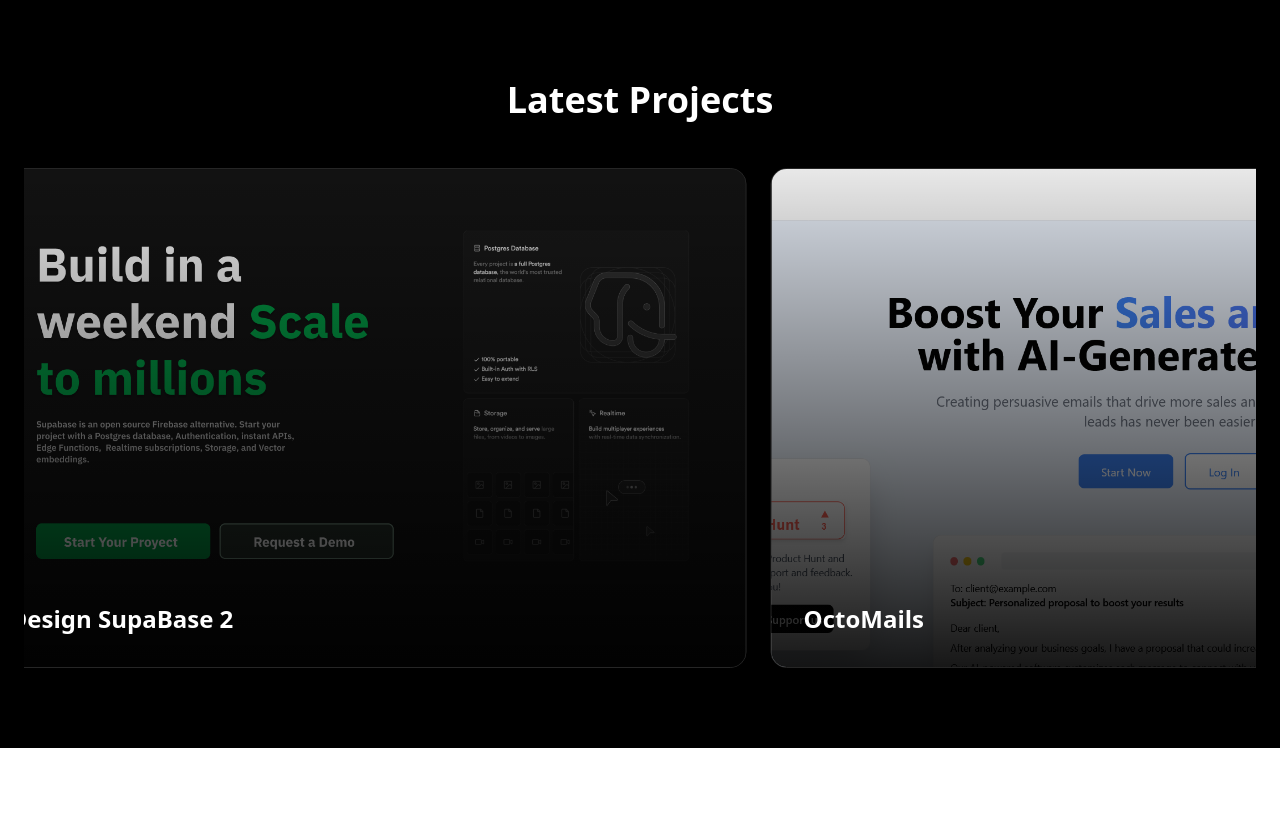
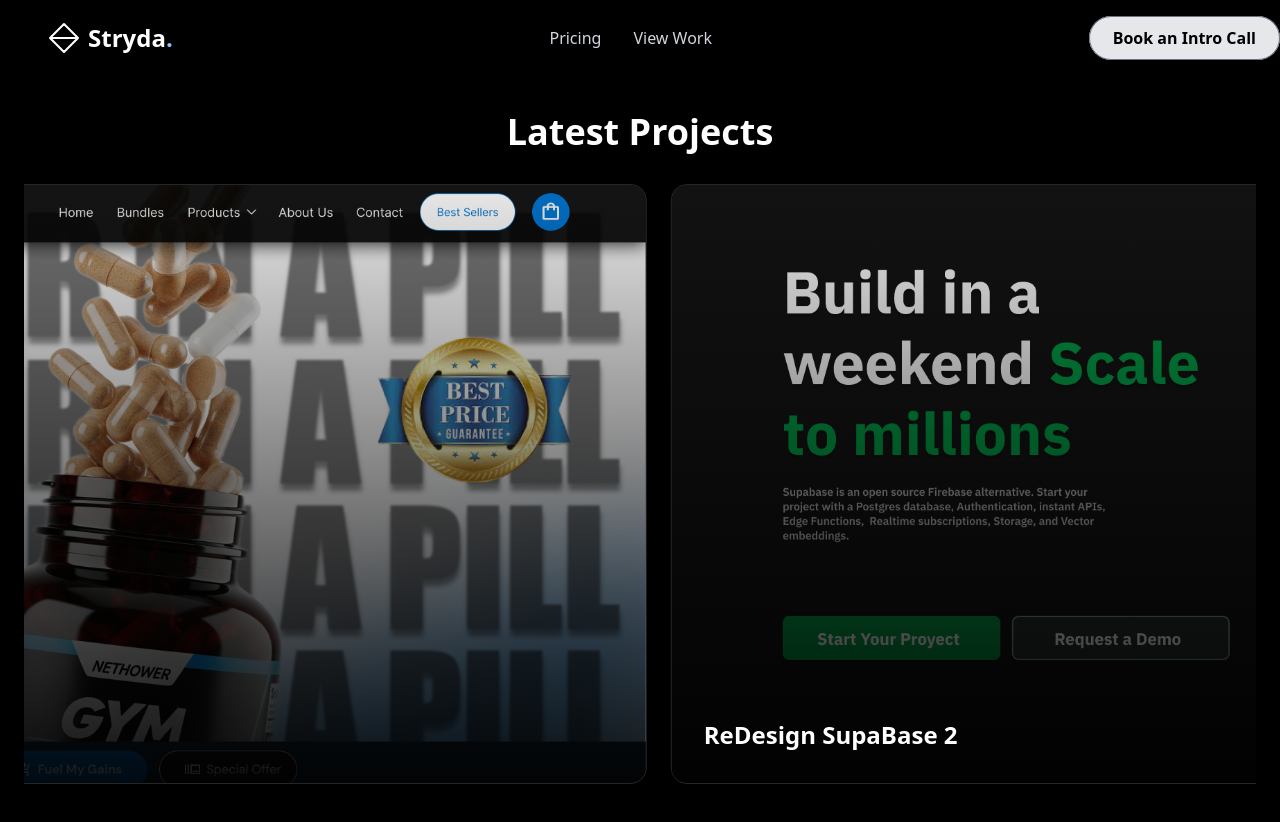
Before and after one commit to JavierLRA-Jimenez/strydaWebsite, a Next.js app: page /All_Work in a window 1280 px wide. Shown: the top 822 px of the page. Before the commit the page ends 800 px from the top, so only its background shows below. Built offline with nearby package versions, Linux system fonts and the light colour scheme.

Commit message:
Cambios en imagenes

```diff
--- a/src/Components/Portfolio.tsx
+++ b/src/Components/Portfolio.tsx
@@ -1,19 +1,19 @@
 "use client"
 import React from 'react';
 import Image from 'next/image';
-import SupaBase from "../assets/SupaBase V1.png"
 import SupaBase2 from "../assets/SupaBase V2.png"
 import OctoMails from "../assets/Octomail.png"
 import Pizza from "../assets/Pizza Section.png"
 import Heroku from "../assets/Heroku Design.png"
 import Lez from "../assets/Lez.png"
 import Sushi from "../assets/Sushi.png"
-import MarleyDark from "../assets/Coffe Store Dark.png"
+import Gym from "../assets/Gym.png"
+import Pill from "../assets/PillStore.png"
 
 const projects = [
   {
-    title: 'ReDesign SupaBase',
-    image: SupaBase,
+    title: 'Gym Product Website',
+    image: Gym,
   },
   {
     title: 'ReDesign SupaBase 2',
@@ -36,8 +36,8 @@ const projects = [
     image: Lez,
   },
   {
-    title: 'ReDesign MarleyCoffee',
-    image: MarleyDark,
+    title: 'Nutrition Pill Store',
+    image: Pill,
   },
   {
     title: 'Sushi Business',
@@ -56,7 +56,7 @@ const Portfolio = () => {
               key={i}
               target="_blank"
               rel="noopener noreferrer"
-              className="relative w-90 min-w-[500px] md:min-w-[600px] h-[500px] bg-neutral-900 rounded-2xl overflow-hidden shadow-xl border border-neutral-800 hover:border-gray-800 transition-all group/item hover:scale-[1.02]"
+              className="relative w-90 min-w-[500px] md:min-w-[1000px] h-[600px] bg-neutral-900 rounded-2xl overflow-hidden shadow-xl border border-neutral-800 hover:border-gray-800 transition-all group/item hover:scale-[1.02]"
             >
               <div className="relative w-full h-full">
                 <Image
--- a/src/app/All_Work/page.tsx
+++ b/src/app/All_Work/page.tsx
@@ -2,6 +2,8 @@
 import React from 'react';
 import Image from 'next/image';
 import SupaBase from "../../assets/SupaBase V1.png"
+import Gym from "../../assets/Gym.png"
+import Pill from "../../assets/PillStore.png"
 import SupaBase2 from "../../assets/SupaBase V2.png"
 import OctoMails from "../../assets/Octomail.png"
 import Lez from "../../assets/Lez.png"
@@ -9,6 +11,7 @@ import MarleyDark from "../../assets/Coffe Store Dark.png"
 import Pizza from "../../assets/Pizza Section.png"
 import Heroku from "../../assets/Heroku Design.png"
 import Sushi from "../../assets/Sushi.png"
+import Navbar from '@/Components/NavBar';
 
 // Agrega tus imágenes en la carpeta public/images
 const projects = [
@@ -16,9 +19,17 @@ const projects = [
     title: 'ReDesign SupaBase',
     image: SupaBase,
   },
+    {
+    title: 'Nutrition Pill Store',
+    image: Pill,
+  },
   {
     title: 'ReDesign SupaBase 2',
     image: SupaBase2,
+  },
+    {
+    title: 'Gym Product Website',
+    image: Gym,
   },
   {
     title: 'OctoMails',
@@ -48,8 +59,10 @@ const projects = [
 
 const Portfolio = () => {
   return (
+
     <section className="bg-black text-white py-20 overflow-hidden px-6">
-      <h2 className="text-3xl md:text-4xl font-bold text-center mb-12 neon-title">
+      <Navbar/>
+      <h2 className="text-3xl md:text-4xl font-bold text-center mb-8 mt-8 neon-title">
         Latest Projects
       </h2>
 
@@ -59,7 +72,7 @@ const Portfolio = () => {
             <a
               key={i}
               target="_blank"
-              className="relative w-80 min-w-[800px] h-[500px] bg-neutral-900 rounded-2xl overflow-hidden shadow-xl border border-neutral-800 hover:border-white transition-all group/item"
+              className="relative w-80 min-w-[1000px] h-[600px] bg-neutral-900 rounded-2xl overflow-hidden shadow-xl border border-neutral-800 hover:border-white transition-all group/item"
             >
               <Image
                 src={project.image}
```
Also changed, not shown: src/assets/Gym.png (added), src/assets/PillStore.png (added).
